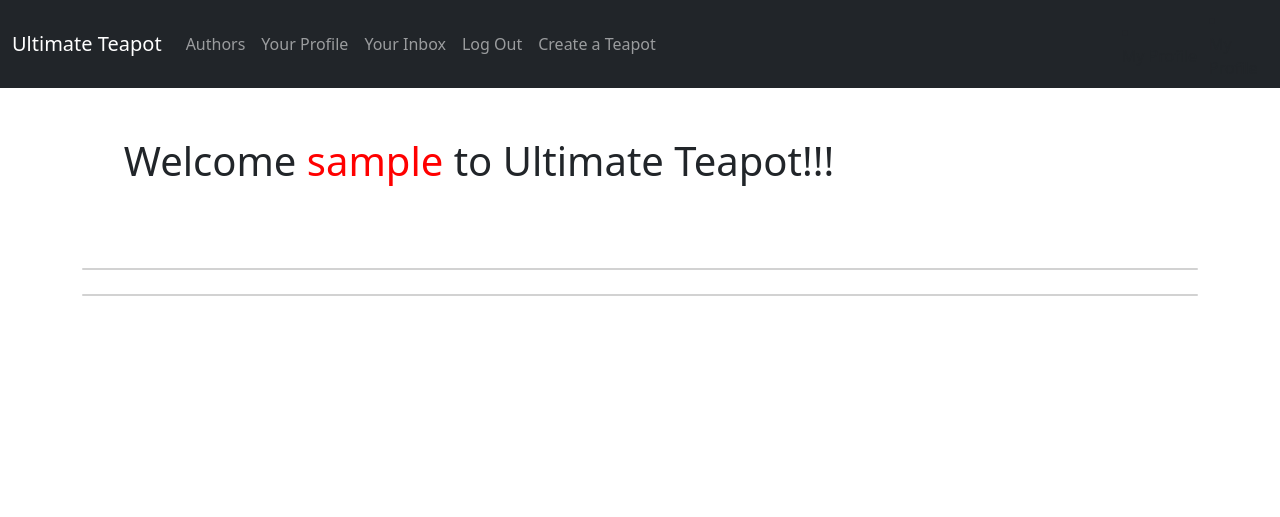
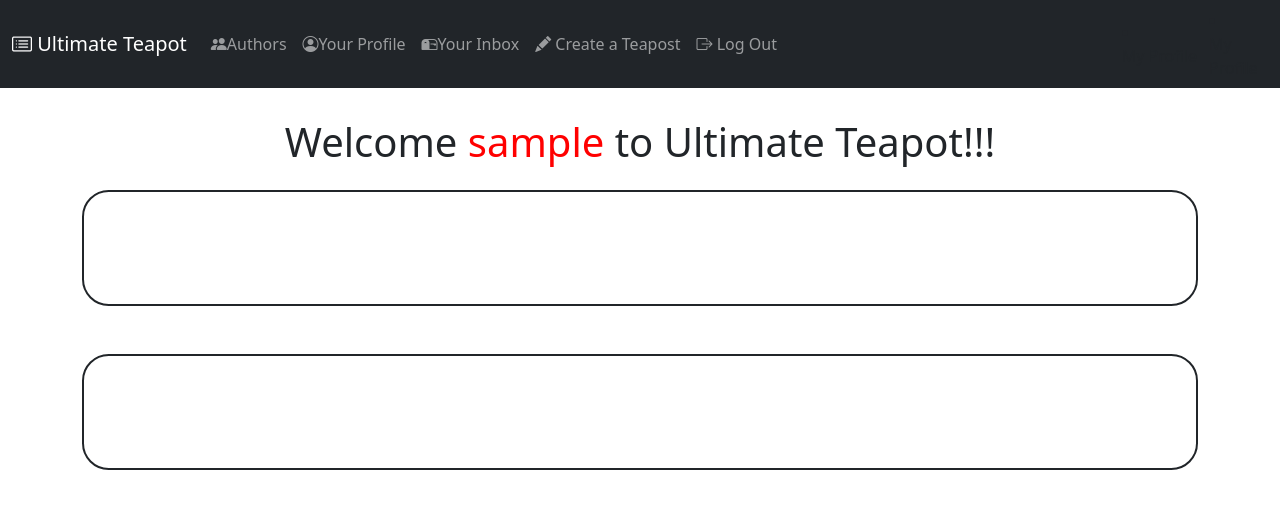
Before and after one commit to Ultimate-Teapot/Ultimate-Teapot, a Django app: page /main/home/ in a window 1280 px wide. Shown: the top 517 px of the page. Run offline with Django 4.2, Linux system fonts and the light colour scheme; the visitor is signed in with stand-in values (Sample User, id 1); some libraries are stand-ins or nearby versions.

Commit message:
changed up UI for home screen,navbar

```diff
--- a/UltimateTeapot/main/views.py
+++ b/UltimateTeapot/main/views.py
@@ -58,7 +58,8 @@ def post(request, id):
 
     new_post = Post.objects.get(id=id)
     current_user = request.user.profile
-
+    print("onasfnsafnonoisafinosafinofsaninsafnsaflnsainfnioafsoinafsopasfonpfspo")
+    print(new_post)
     if current_user == new_post.author:
         messages.add_message(request, messages.INFO, 'You are seeing this post because you are the author.')
         return render(request, "post.html", {"post": new_post})
@@ -242,10 +243,12 @@ def posts(request):
             if (unlisted == 'on'):
                 unlisted = True
 
+            # pub_date = datetime.datetime.now().isoformat()
+
             new_post = Post.objects.create(title=title,id=post_id, author=author_profile, content=content,
                                            visibility=visibility, unlisted=unlisted,contentType=contentType,image=image)
             new_post.save()
-            print("AAAAAAAAA: ", new_post.pub_date)
+            # print("AAAAAAAAA: ", new_post.pub_date)
 
         # return redirect('home')
         # return render(request, 'home.html', {"upload_form":upload_form})
@@ -398,6 +401,7 @@ def home(request):
 
                 current_user_posts = (public_posts | friend_posts).order_by("-pub_date")
                 # print("HAHA: ", current_user_posts[0].visibility,current_user_posts[0].text_post )
+
 
         # else:
             #  posts = Post.objects.filter(is_public=True).order_by("-pub_date")
--- a/UltimateTeapot/templates/base.html
+++ b/UltimateTeapot/templates/base.html
@@ -5,7 +5,13 @@
     <meta name="viewport" content="width=device-width, initial-scale=1">
 
     <link href="https://cdn.jsdelivr.net/npm/bootstrap@5.3.0-alpha1/dist/css/bootstrap.min.css" rel="stylesheet" integrity="sha384-GLhlTQ8iRABdZLl6O3oVMWSktQOp6b7In1Zl3/Jr59b6EGGoI1aFkw7cmDA6j6gD" crossorigin="anonymous">
+    <link rel="stylesheet" href="https://cdn.jsdelivr.net/npm/bootstrap-icons@1.5.0/font/bootstrap-icons.css">
+
+
   </head>
+
+
+
   <body>
 
     {% include 'navbar.html' %}
--- a/UltimateTeapot/templates/home.html
+++ b/UltimateTeapot/templates/home.html
@@ -6,6 +6,7 @@
 <title>Homepage</title>
 
 <style>
+
     button{
         border-style: solid;
         border-radius: 5px;
@@ -14,6 +15,7 @@
         background-color: inherit;
         transition: transform .7s ease-in-out;
         margin-left:10px;
+
 
       }
       button:hover{
@@ -25,29 +27,82 @@
       }
 
       .col-md-8 {
-        margin: 25px;
+        margin: 0.5%;
       }
+
+      .row{
+        display: flex;
+        align-items: center;
+        justify-content: center;
+        margin-bottom: -5%;
+
+
+      }
+
+      .card-mb-4{
+        border: solid;
+        border-width: 2pt;
+        border-radius: 20pt;
+        padding:5%;
+        margin-bottom: 3em;
+
+
+      }
+
+      /* .card-body{
+
+
+
+      } */
+
+
+      .post_icons{
+        display: flex;
+
+        justify-content: space-evenly;
+      }
+      /* Style buttons */
+
+
+      /* Darker background on mouse-over */
+
+
+      /* .edit-button{
+        background-image:url('{{ STATIC_URL }}images/sample.JPG');
+        background-repeat:no-repeat;
+        background-size:100%;
+      } */
+
+
+
+
+
 
 </style>
 <div class="container">
+
   <div class="row">
 
     <div class="col-md-8">
       <h1 class="text-center">Welcome <span style="color: red">{{user.username}}</span> to Ultimate Teapot!!!</h1>
 
+
     </div>
-  </br>
-  </br>
+
+    </br>
+    </br>
 
 
 
     <div class="col-md-8">
       {% for post in posts %}
-      <div class="card mb-4">
+      <div class="card-mb-4">
         <div class="card-body">
           <p class="card-text">
             {% if post.unlisted == False %}
-            <a href="{%url 'foreign_post' post.id %}"class="ui button"><i class = "btn btn-secondary btn-block" >{{post.title}}</i></a>
+
+
+
 
                   <h2>{{post.title}}</h2>
                   {% comment %} <p>People can view this post: {{ post.author.friends.all }} and {{request.user.profile}} {% endcomment %}
@@ -59,7 +114,6 @@
                   {% include 'post_structure.html' %}
 
                   {% elif post.visibility == 'FRIENDS' %}
-
 
                   <p> This post is a friend post</p>
                   {% include 'post_structure.html' %}
@@ -76,7 +130,16 @@
                 {% endif %}
 
             {% if request.user.profile.url == post.author.id %}
-            <a href="{%url 'edit_post' id=post.id %}"class="ui button"><i class = "btn btn-secondary btn-block" style="float: right;">Edit</i></a>
+
+
+            <div class="post_icons">
+              <a href="{%url 'edit_post' id=post.id %}"class="edit-button btn btn-secondary btn-block edit-button bi-pen-fill" style="float: right;"></a>
+
+              <a href="{%url 'foreign_post' post.id %}"class="ui button btn btn-secondary btn-block bi-chat-left-text"><!-- {{post.title}} --></a>
+
+
+              <a href="{%url 'delete_post' id=post.id %}"class="ui button bi-trash btn btn-secondary btn-block" style="float: right;"></a>
+            </div>
 
             {% endif %}
           </p>
@@ -102,7 +165,6 @@
           </button>
           {% endcomment %}
           {% if request.user.profile.url == post.author.id %}
-          <a href="{%url 'delete_post' id=post.id %}"class="ui button"><i class = "btn btn-secondary btn-block" style="float: right;">Delete</i></a>
           {% endif %}
 
 
@@ -121,7 +183,7 @@
 
     </div>
 
-    <div class="card mb-4">
+    <div class="card-mb-4">
       {% if foreign_post %}
 
       {% if foreign_post.author.profileImage %}
@@ -142,7 +204,7 @@
       {% endif %}
     </div>
 
-    <div class="card mb-4">
+    <div class="card-mb-4">
       {% if foreign_post2 %}
 
       {% if foreign_post2.author.profileImage %}
--- a/UltimateTeapot/templates/navbar.html
+++ b/UltimateTeapot/templates/navbar.html
@@ -1,45 +1,55 @@
+<!DOCTYPE html>
+<html>
+    <head>
+
+    <head>
+
+  <body>
     <nav class="navbar navbar-expand-lg navbar-dark bg-dark">
         <div class="container-fluid">
-      <a class="navbar-brand" href="{% url 'home' %}">Ultimate Teapot</a>
+          <a class="navbar-brand bi-card-list" href="{% url 'home' %}"> Ultimate Teapot</a>
           <button class="navbar-toggler" type="button" data-bs-toggle="collapse" data-bs-target="#navbarSupportedContent" aria-controls="navbarSupportedContent" aria-expanded="false" aria-label="Toggle navigation">
             <span class="navbar-toggler-icon"></span>
           </button>
           <div class="collapse navbar-collapse" id="navbarSupportedContent">
+
+            <div class="fixed">
               <ul class="navbar-nav me-auto mb-2 mb-lg-0">
+
                 <li class="nav-item">
-            <a class="nav-link"
+                  <a class="nav-link bi-people-fill"
                   href="{% url 'authors' %}">Authors</a>
                 </li>
-
                 {% if user.is_authenticated %}
-
                 <li class="nav-item">
-            <a class="nav-link"
+                  <a class="nav-link bi-person-circle"
                   href="{% url 'profile' request.user.profile.url %}">Your Profile</a>
                 </li>
 
                 <li class="nav-item">
-            <a class="nav-link"
+                  <a class="nav-link bi-mailbox2"
                   href="{% url 'inbox' %}">Your Inbox</a>
                 </li>
 
-          <li class="nav-item">
-            <a class="nav-link"
-            href="{% url 'logout' %}"> Log Out</a>
-          </li>
 
-          <li class="nav-item">
-            <a class="nav-link"
-            href="{% url 'make_post' %}"> Create a Teapot</a>
+
+                <li class="nav-item" >
+                  <a class="nav-link bi-pencil-fill"
+                  href="{% url 'make_post' %}"> Create a Teapost</a>
                 </li>
 
 
+                <li class="nav-item">
+                  <a class="nav-link bi-box-arrow-right"
+                  href="{% url 'logout' %}"> Log Out</a>
+                </li>
 
                 {% comment %} <a href="{% url 'profile' user.profile.id %}">Friends</a>
                 <a href="{% url 'authors' %}">Authors</a>
                 <a href="{% url 'logout' %}"> Log Out</a> {% endcomment %}
                 {% endif %}
               </ul>
+
               {% comment %}
               {% if user.is_authenticated %}
               <a href="{% url 'inbox' %}">Inbox</a>
@@ -48,6 +58,7 @@
               <a href="{% url 'logout' %}"> Log Out</a>
               {% endif %}
               {% endcomment %}
+            </div>
           </div>
 
               {% if user.is_authenticated %}
@@ -76,3 +87,6 @@
 
         </div>
       </nav>
+
+  </body>
+</html>
--- a/UltimateTeapot/templates/profile.html
+++ b/UltimateTeapot/templates/profile.html
@@ -42,6 +42,7 @@
                 followingLink.style.display = 'none';
             });
         </script>
+
 
         {% endif %}
 
```
Also changed, not shown: UltimateTeapot/templates/post_structure.html (+20 -3 lines). Lines whose indentation alone changed are shown as unchanged.
